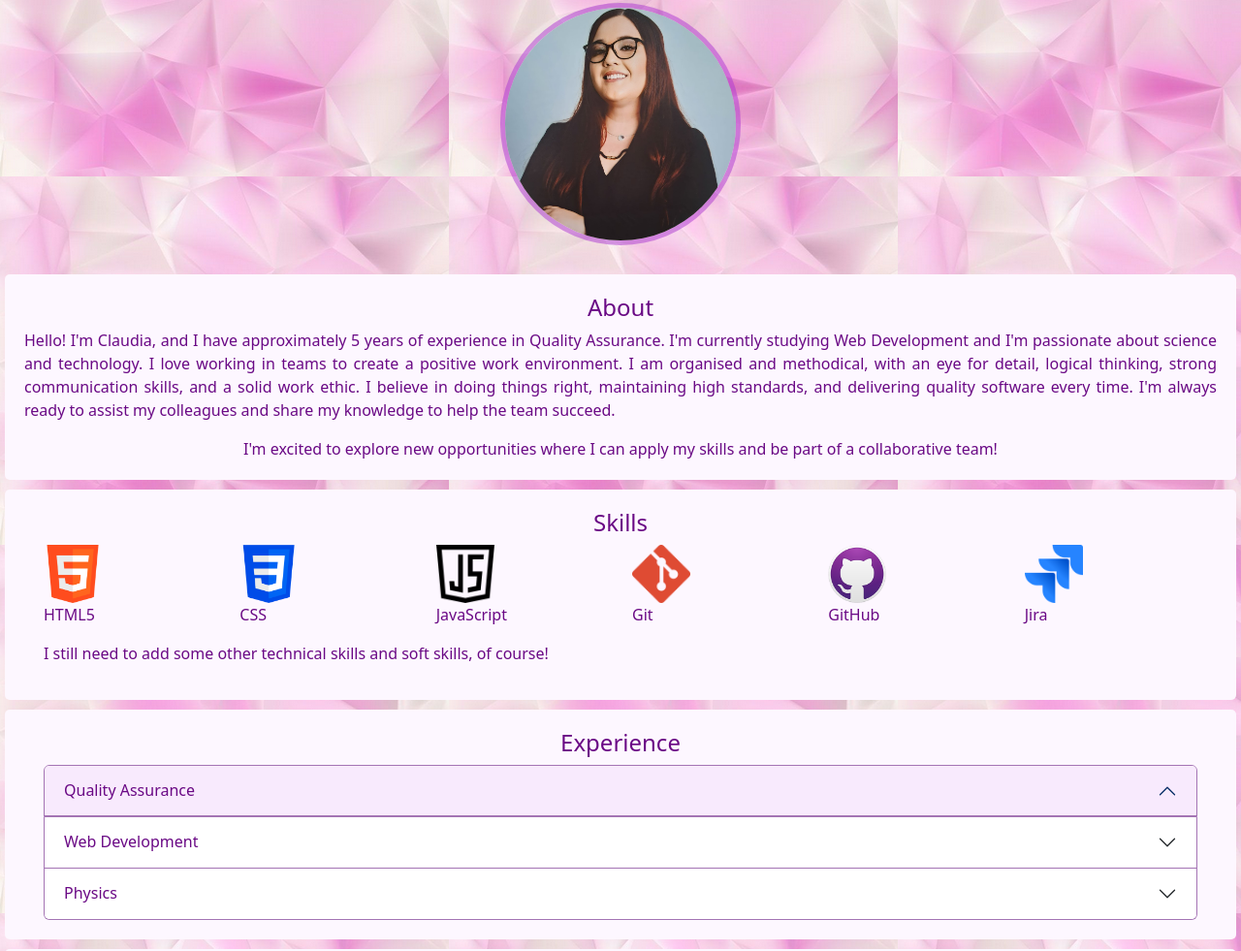
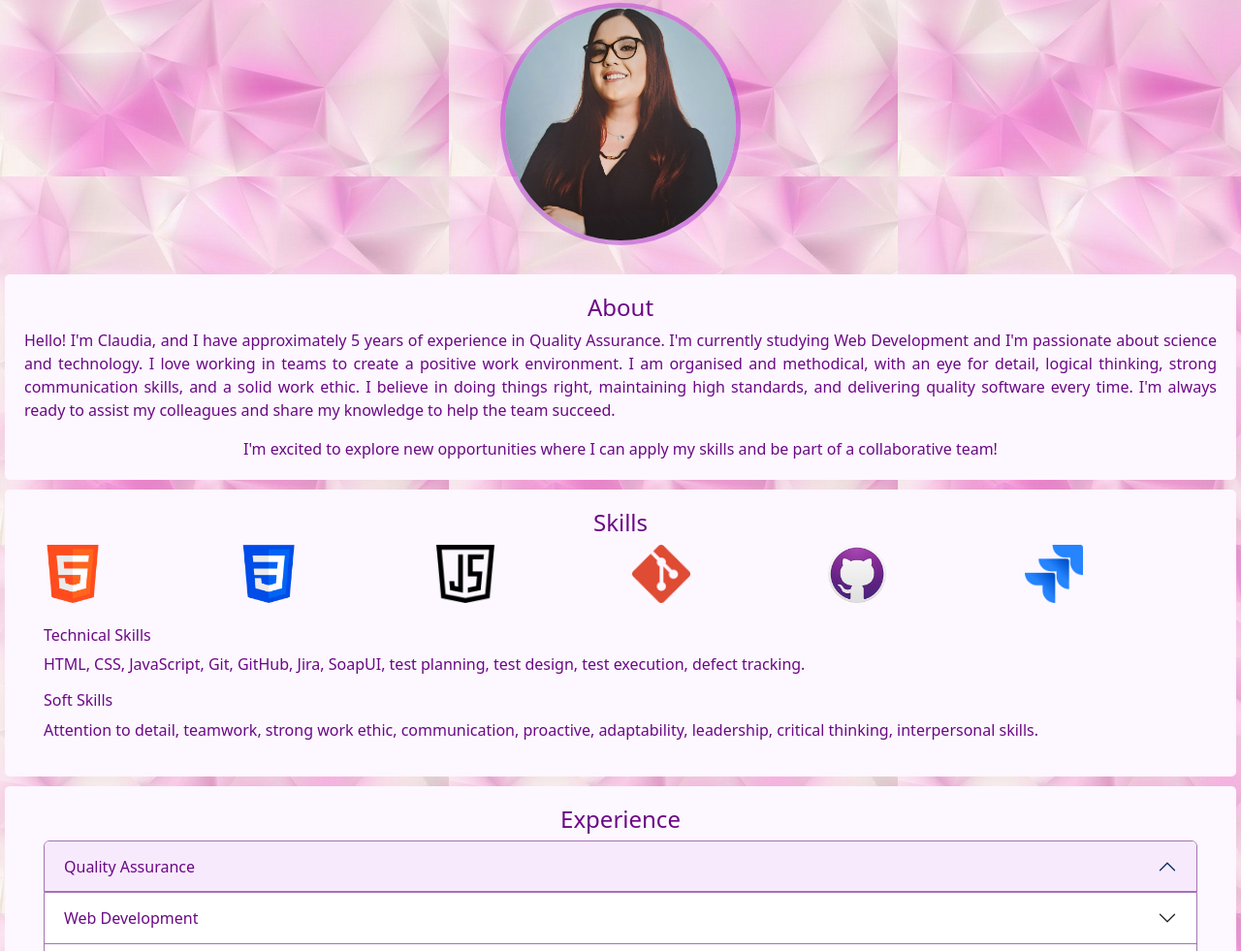
Before and after one commit to ClaudiaGuerra/CV-old, a plain HTML site: page index.html in a window 1280 px wide. Shown: the part 256-1237 px from the top of the page at 97% size. Drawn offline with nearby package versions, Linux system fonts and the light colour scheme.

Commit message:
Added physics experience and skills

```diff
--- a/index.html
+++ b/index.html
@@ -110,39 +110,47 @@
         <div class="row">
           <div class="col logo">
             <img src="src/images/skills/html-5.png">
-            <p>HTML5 </p>
           </div>
           <div class="col logo">
             <img src="src/images/skills/css-3.png">
-            <p>CSS </p>
+
           </div>
           <div class="col logo">
             <img src="src/images/skills/java-script.png">
-            <p>JavaScript </p>
+
           </div>
           <div class="col logo">
             <img src="src/images/skills/git.png">
-            <p>Git </p>
+
           </div>
           <div class="col logo">
             <img src="src/images/skills/gh-desktop-7c9388a38509.png">
-            <p>GitHub </p>
+
           </div>
           <div class="col logo">
             <img src="src/images/skills/jira.png" alt="jira">
-            <p>Jira </p>
+
           </div>
         </div>
+        <div class="row"><br></div>
         <div class="row">
-          <p>
-            I still need to add some other technical skills and soft skills, of course!
+          <h6>Technical Skills</h6>
+          <p>HTML, CSS, JavaScript, Git, GitHub, Jira, SoapUI, test planning, test design, test execution, defect
+            tracking.
+        </div>
+
+        <div class="row">
+          <h6>Soft Skills</h6>
+          <p> Attention to detail, teamwork, strong work ethic, communication, proactive, adaptability, leadership,
+            critical thinking, interpersonal skills.
+
           </p>
         </div>
       </div>
+
     <!-- Experience container -->
-      <div class="titles" id="qualityassurance">
+    <div class="titles" id="experience">
       <h4>Experience </h4>
-
       <div class="accordion" id="">
         <div class="accordion-item">
           <h2 class="accordion-header" id="qadropdown">
@@ -238,7 +246,10 @@
           <div id="collapseThree" class="accordion-collapse collapse" aria-labelledby="headingThree"
             data-bs-parent="#accordionExample">
             <div class="accordion-body">
-                This is the third item's accordion body.
+              <h6>Projects</h6>
+              <p><strong>Influence of Nitrogen on the optical and structural properties of Silicon Carbide thin films deposited by PLD</strong> January 2023</p>
+              <p><strong>Silicon Carbide thin films deposited using laser ablation at different fluence</strong>May 2022 to December 2022</p>
+              <p><strong>Design and assembly of a gas injection mechanism for a pulsed laser deposit system.</strong>January 2022 to May 2022</p>
             </div>
           </div>
         </div>
@@ -348,8 +359,6 @@
       <h4>Contact</h4>
 
       <div class="row">
-          <!-- <div class="col-3"></div> -->
-
         <div class="col">
           <div class="mb-3">
             <div>
@@ -360,7 +369,6 @@
               <label for="exampleFormControlInput1" class="form-label">Email address</label>
               <input type="email" class="form-control" id="exampleFormControlInput2" placeholder="name@example.com">
             </div>
-
           </div>
           <div class="mb-3">
             <label for="exampleFormControlTextarea1" class="form-label">Message</label>
@@ -370,14 +378,8 @@
           <button type="button" class="btn btn-primary custom">Send</button>
         </div>
       </div>
-        <!--
-        <div class="col-3"></div> -->
-
-
     </div>
   </div>
-  </div>
-
     <script src="https://cdn.jsdelivr.net/npm/bootstrap@5.3.3/dist/js/bootstrap.bundle.min.js"
       integrity="sha384-YvpcrYf0tY3lHB60NNkmXc5s9fDVZLESaAA55NDzOxhy9GkcIdslK1eN7N6jIeHz"
       crossorigin="anonymous"></script>
```
Also changed, not shown: 1 other file. Lines whose indentation alone changed are shown as unchanged.
